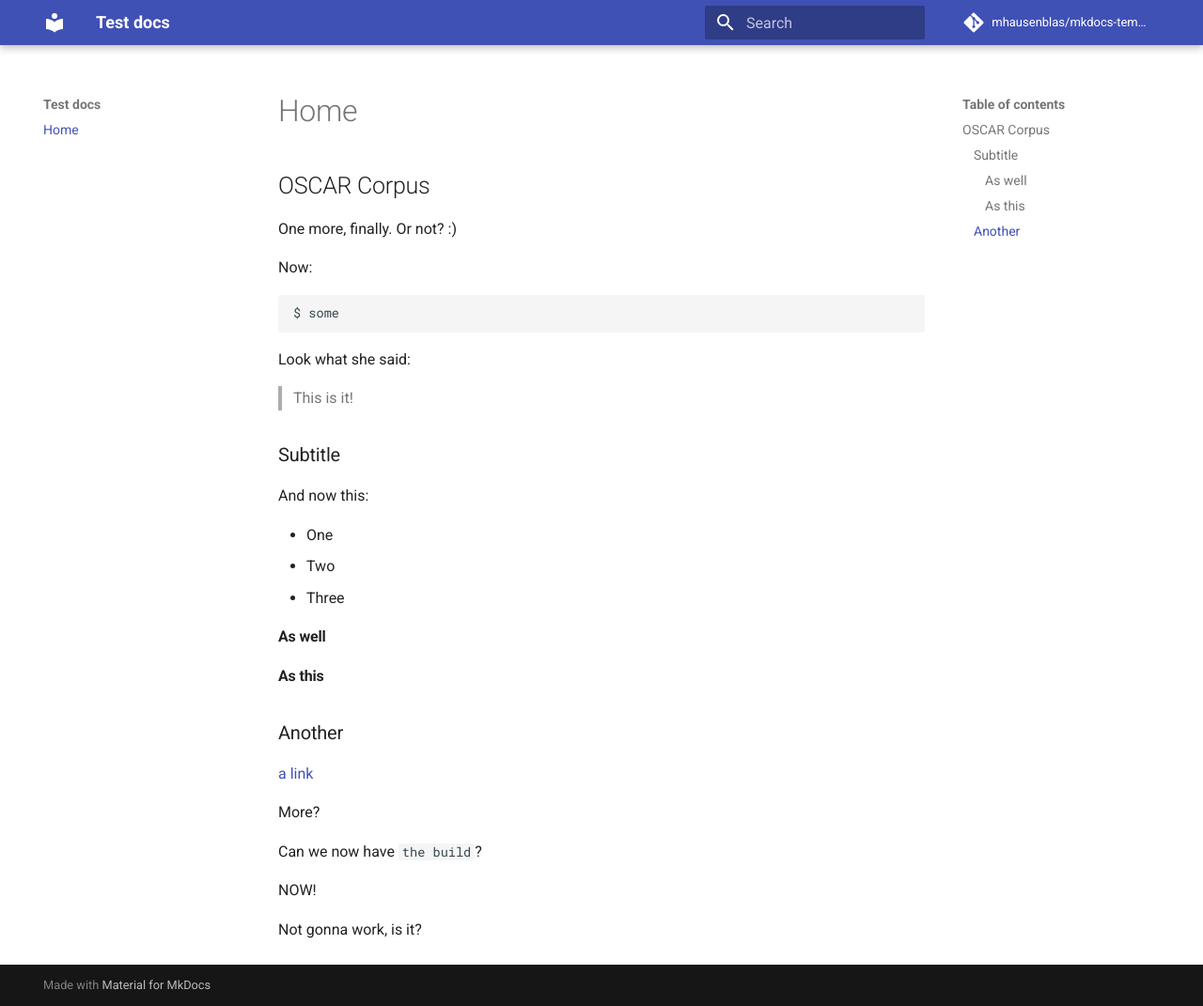
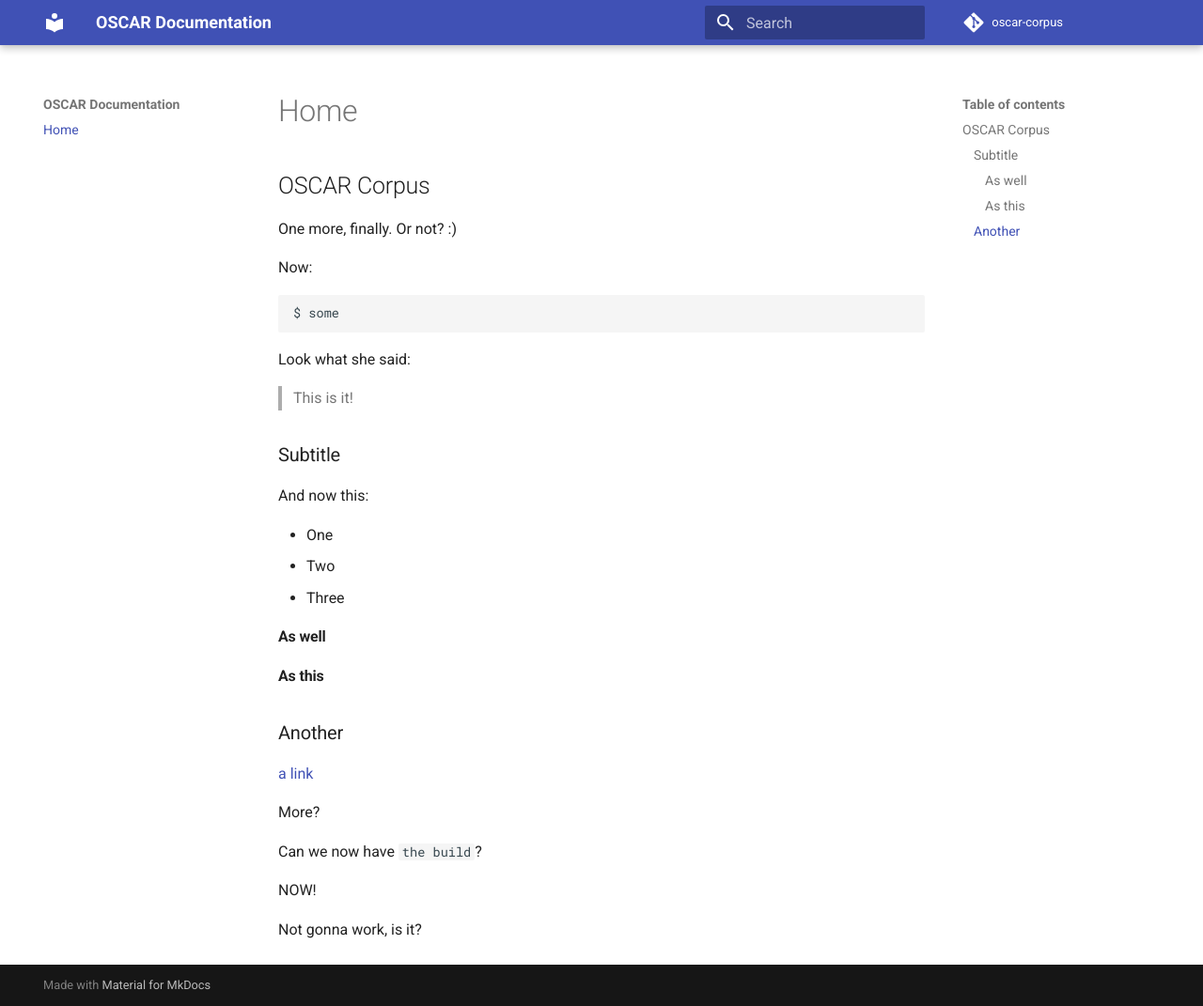
Before and after one commit to oscar-project/documentation, an MkDocs documentation site: the page built from docs/index.md, in a window 1280 px wide and 1071 px high. Shown: the whole window at 94% size. Built offline with MkDocs 1.6.1 and Material for MkDocs 9.7.7, drawn with Linux system fonts in a browser that asks for light colours; comment, search, counter and statistics services are not loaded.

Commit message:
Update mkdocs.yml

```diff
--- a/mkdocs.yml
+++ b/mkdocs.yml
@@ -1,9 +1,9 @@
-site_name: Test docs
-site_description: 'A docs test'
-site_author: 'Michael Hausenblas'
+site_name: OSCAR Documentation
+site_description: 'Documentation of the OSCAR Project, corpus, tools and community.'
+site_author: 'OSCAR Team'
 docs_dir: docs/
-repo_name: 'mhausenblas/mkdocs-template'
-repo_url: 'https://github.com/mhausenblas/mkdocs-template'
+repo_name: 'oscar-corpus'
+repo_url: 'https://github.com/oscar-corpus/documentation'
 nav:
     - Home: index.md
 theme:
```
